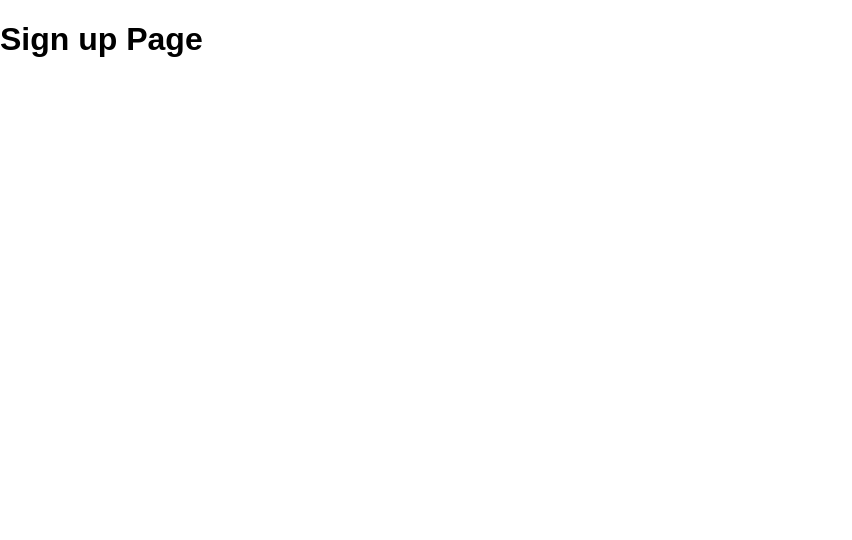
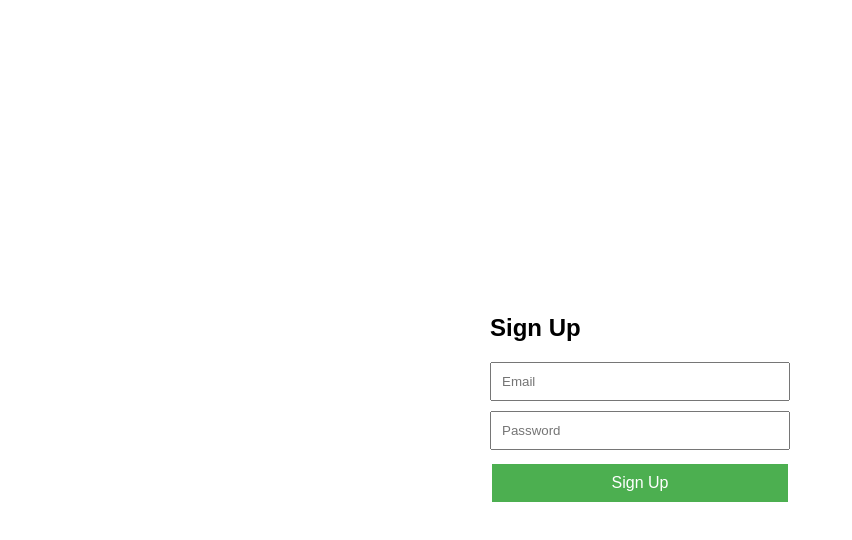
Before and after one commit to mxmxxxx/EasyA_Project, a React (Create React App) app: page /signup in a window 1280 px wide. Shown: the top 540 px of the page, without its empty margins (0-852 px from the left). Built offline with nearby package versions, Linux system fonts and the light colour scheme.

Commit message:
Completed login and signup pages

```diff
--- a/package.json
+++ b/package.json
@@ -9,6 +9,7 @@
     "firebase": "^10.12.4",
     "react": "^18.3.1",
     "react-dom": "^18.3.1",
+    "react-firebase-hooks": "^5.1.1",
     "react-router-dom": "^6.25.1",
     "react-scripts": "5.0.1",
     "styled-components": "^6.1.12",
--- a/src/Header.js
+++ b/src/Header.js
@@ -1,6 +1,9 @@
 import React from 'react';
 import styled from 'styled-components';
 import { useNavigate } from 'react-router-dom';
+import { signOut } from 'firebase/auth';
+import { auth } from './auth/Firebase';
+import { useAuthState } from 'react-firebase-hooks/auth';
 
 const HeaderContainer = styled.header`
   display: flex;
@@ -30,24 +33,6 @@ const SearchBar = styled.input`
   width: 60%;
 `;
 
-const RightContainer = styled.div`
-  width: 50%;
-  display: flex;
-  justify-content: flex-end;
-  align-items: center;
-`;
-
-const SignInButton = styled.button`
-  padding: 8px 16px;
-  border-radius: 4px;
-  border: none;
-  background-color: #FF4500;
-  color: white;
-  font-weight: bold;
-  cursor: pointer;
-  margin-right: 10px;
-`;
-
 const ButtonContainer = styled.div`
   display: flex;
   gap: 10px;
@@ -70,6 +55,7 @@ const Button = styled.button`
 
 function Header() {
   const navigate = useNavigate();
+  const [user] = useAuthState(auth);
 
   const login = () => {
     navigate('/login');
@@ -79,6 +65,11 @@ function Header() {
     navigate('/signup');
   };
 
+  const signout = async () => {
+    await signOut(auth);
+    navigate('/');
+  };
+
   return (
     <HeaderContainer>
       <Logo>My Video Site</Logo>
@@ -86,7 +77,14 @@ function Header() {
         <SearchBar placeholder="Search..." />
       </SearchContainer>
       <ButtonContainer>
-        <Button>Sign Up</Button>
+        {!user ? (
+          <>
+            <Button onClick={login}>Login</Button>
+            <Button onClick={signup}>Sign Up</Button>
+          </>
+        ) : (
+          <Button onClick={signout}>Log Out</Button>
+        )}
         <Button>Connect Wallet</Button>
       </ButtonContainer>
     </HeaderContainer>
--- a/src/auth/Login.js
+++ b/src/auth/Login.js
@@ -1,9 +1,47 @@
-import React from 'react';
+import React, { useState } from 'react';
+import { useNavigate } from 'react-router-dom';
+import { signInWithEmailAndPassword } from 'firebase/auth';
+import { auth } from './Firebase';
 
 const Login = () => {
+  const [email, setEmail] = useState('');
+  const [password, setPassword] = useState('');
+  const [error, setError] = useState('');
+  const navigate = useNavigate();
+
+  const handleSignIn = async (event) => {
+    event.preventDefault();
+    try {
+      await signInWithEmailAndPassword(auth, email, password);
+      navigate('/');
+    } catch (error) {
+      setError(error.message);
+    }
+  };
+
   return (
-    <div>
-      <h1>Login Page</h1>
+    <div style={{ display: 'flex', justifyContent: 'center', alignItems: 'center', height: '100vh' }}>
+      <form onSubmit={handleSignIn} style={{ display: 'flex', flexDirection: 'column', width: '300px' }}>
+        <h2>Sign In</h2>
+        <input
+          type="email"
+          placeholder="Email"
+          value={email}
+          onChange={(e) => setEmail(e.target.value)}
+          required
+          style={{ marginBottom: '10px', padding: '10px' }}
+        />
+        <input
+          type="password"
+          placeholder="Password"
+          value={password}
+          onChange={(e) => setPassword(e.target.value)}
+          required
+          style={{ marginBottom: '10px', padding: '10px' }}
+        />
+        <button type="submit" style={{ padding: '10px' }}>Sign In</button>
+        {error && <p style={{ color: 'red' }}>{error}</p>}
+      </form>
     </div>
   );
 };
--- a/src/auth/Signup.js
+++ b/src/auth/Signup.js
@@ -1,11 +1,49 @@
-import React from 'react';
+import React, { useState } from 'react';
+import { useNavigate } from 'react-router-dom';
+import { createUserWithEmailAndPassword } from 'firebase/auth';
+import { auth } from './Firebase';
 
-const Login = () => {
+const Signup = () => {
+  const [email, setEmail] = useState('');
+  const [password, setPassword] = useState('');
+  const [error, setError] = useState('');
+  const navigate = useNavigate();
+
+  const handleSignUp = async (event) => {
+    event.preventDefault();
+    try {
+      await createUserWithEmailAndPassword(auth, email, password);
+      navigate('/');
+    } catch (error) {
+      setError(error.message);
+    }
+  };
+
   return (
-    <div>
-      <h1>Sign up Page</h1>
+    <div style={{ display: 'flex', justifyContent: 'center', alignItems: 'center', height: '100vh' }}>
+      <form onSubmit={handleSignUp} style={{ display: 'flex', flexDirection: 'column', width: '300px' }}>
+        <h2>Sign Up</h2>
+        <input
+          type="email"
+          placeholder="Email"
+          value={email}
+          onChange={(e) => setEmail(e.target.value)}
+          required
+          style={{ marginBottom: '10px', padding: '10px' }}
+        />
+        <input
+          type="password"
+          placeholder="Password"
+          value={password}
+          onChange={(e) => setPassword(e.target.value)}
+          required
+          style={{ marginBottom: '10px', padding: '10px' }}
+        />
+        <button type="submit" style={{ padding: '10px' }}>Sign Up</button>
+        {error && <p style={{ color: 'red' }}>{error}</p>}
+      </form>
     </div>
   );
 };
 
-export default Login;
+export default Signup;
```
Also changed, not shown: src/auth/Firebase.js (renamed from src/Firebase.js), 1 other file (tests, documents, lock files or other folders).
